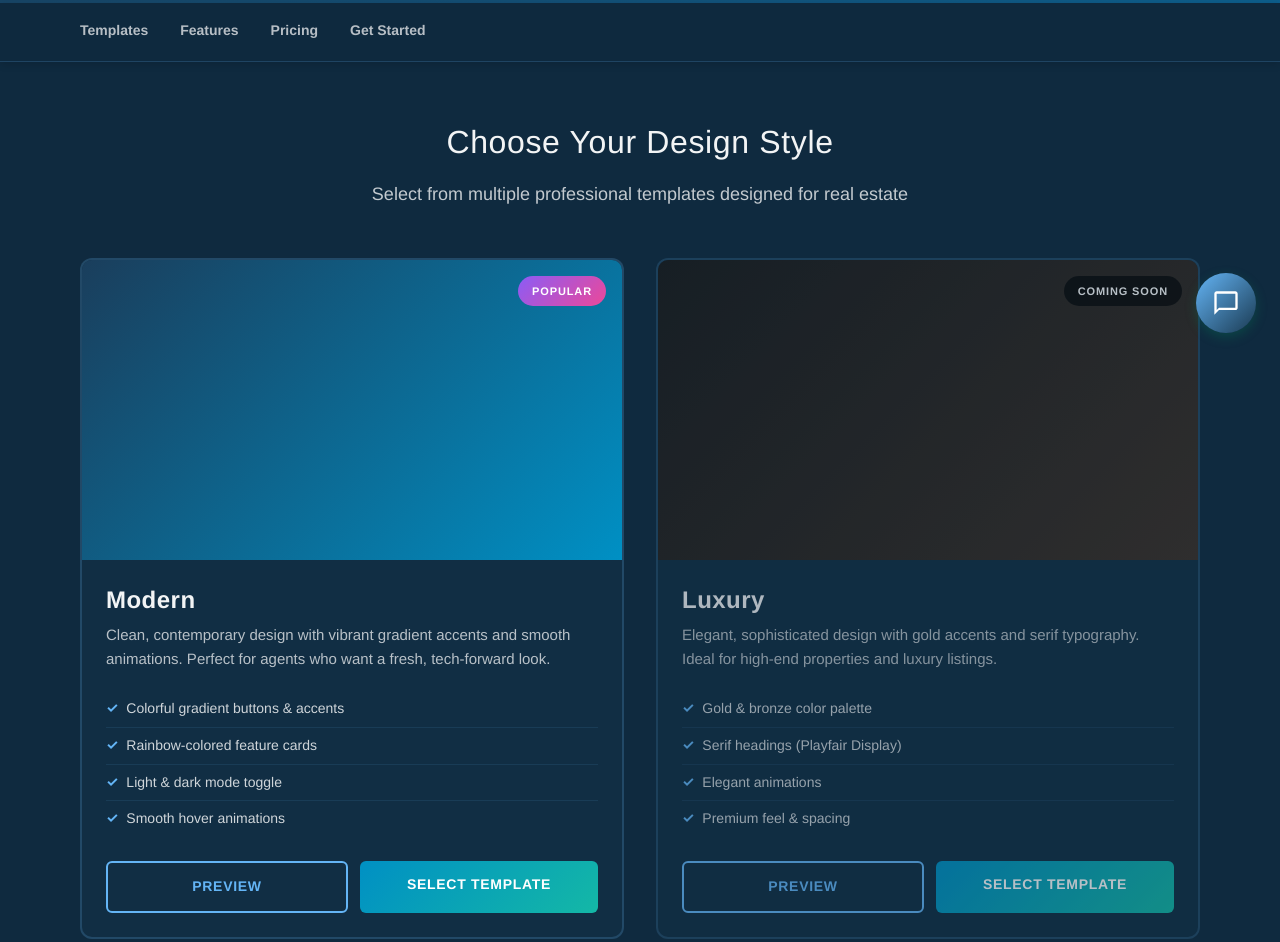
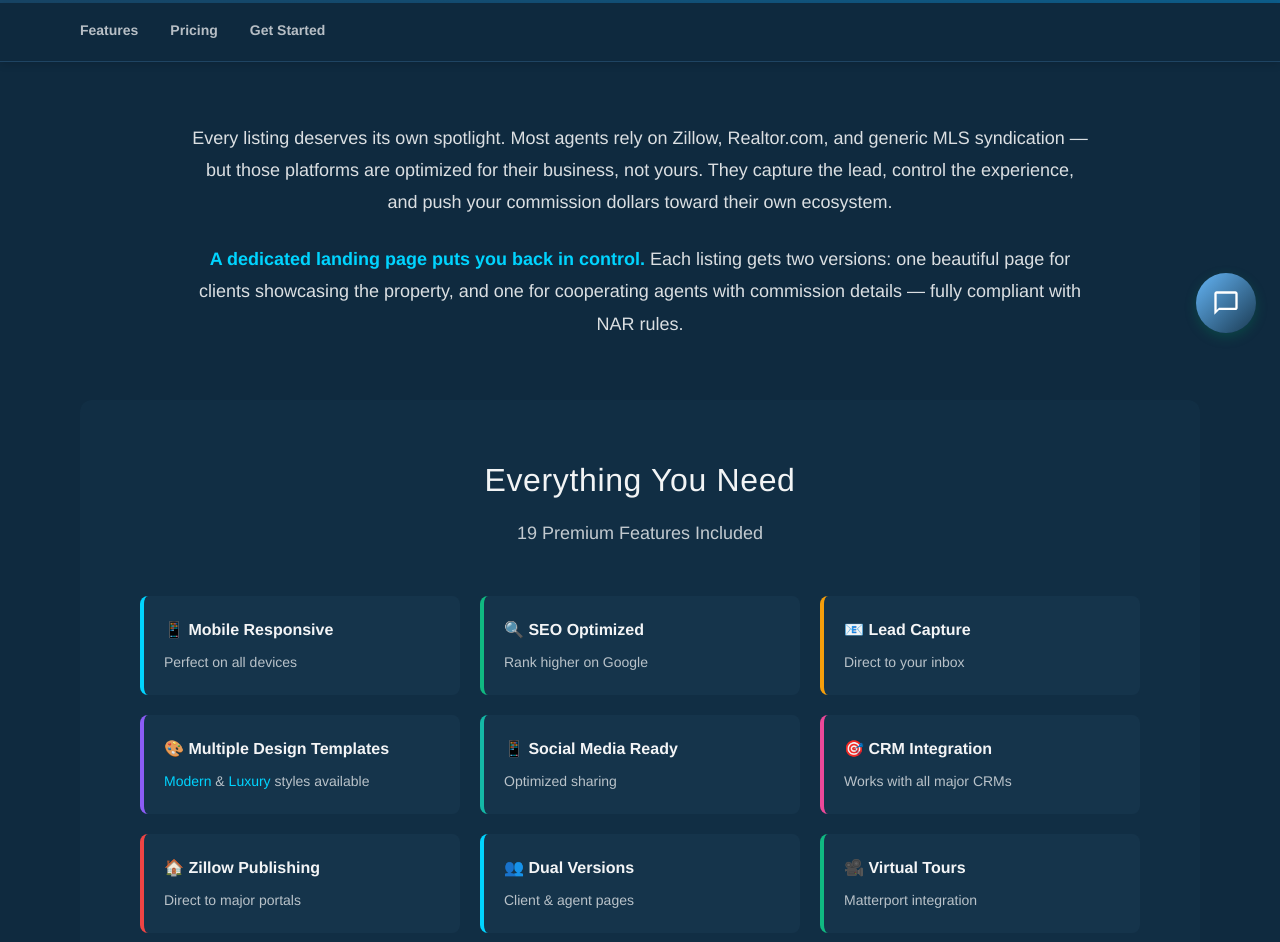
Before and after one commit to benzenoe/Bogen-ai, a website: page public/services/listing-pages.html in a window 1280 px wide. Shown: the part 443-1385 px from the top of the page. Drawn offline with Linux system fonts and the light colour scheme; no server answers.

Commit message:
Restructure listing pages - templates as feature not main focus
- Removed large template showcase section from top
- Added value proposition intro text
- Templates now listed as one of 19 features
- Added preview links in features grid (Modern & Luxury)
- Removed 'Templates' from submenu navigation
- Page now focuses on service benefits first

```diff
--- a/public/services/listing-pages.html
+++ b/public/services/listing-pages.html
@@ -17,7 +17,7 @@
 
     <style>
         /* Scroll offset for anchor links */
-        #features, #pricing, #order, #templates {
+        #features, #pricing, #order {
             scroll-margin-top: 150px;
         }
 
@@ -346,7 +346,6 @@
   <div class="page-submenu">
     <div class="page-submenu-container">
       <nav>
-        <a href="#templates">Templates</a>
         <a href="#features">Features</a>
         <a href="#pricing">Pricing</a>
         <a href="#order">Get Started</a>
@@ -356,56 +355,14 @@
 
   <div class="template-selector">
 
-    <!-- Template Design Options Section -->
-    <div id="templates" style="margin-bottom: 60px;">
-      <h2 style="font-size: 2rem; text-align: center; margin-bottom: 16px; color: rgba(255,255,255,0.95);">Choose Your Design Style</h2>
-      <p style="text-align: center; font-size: 1.125rem; color: rgba(255,255,255,0.75); margin-bottom: 48px;">Select from multiple professional templates designed for real estate</p>
-
-    <div class="templates-grid">
-
-      <!-- Template 1: Modern -->
-      <div class="template-card">
-        <div class="template-preview" style="background: linear-gradient(135deg, #1a3e5c 0%, #0090c4 100%);">
-          <div class="template-badge popular">Popular</div>
-        </div>
-        <div class="template-info">
-          <h3 class="template-name">Modern</h3>
-          <p class="template-desc">Clean, contemporary design with vibrant gradient accents and smooth animations. Perfect for agents who want a fresh, tech-forward look.</p>
-          <ul class="template-features">
-            <li>Colorful gradient buttons & accents</li>
-            <li>Rainbow-colored feature cards</li>
-            <li>Light & dark mode toggle</li>
-            <li>Smooth hover animations</li>
-          </ul>
-          <div class="template-actions">
-            <a href="/templates/modern-listing.html" class="btn-preview" target="_blank">Preview</a>
-            <a href="#order" class="btn-select">Select Template</a>
-          </div>
-        </div>
-      </div>
-
-      <!-- Template 2: Luxury (Coming Soon) -->
-      <div class="template-card" style="opacity: 0.7;">
-        <div class="template-preview" style="background: linear-gradient(135deg, #1a1a1a 0%, #3d3027 100%);">
-          <div class="template-badge">Coming Soon</div>
-        </div>
-        <div class="template-info">
-          <h3 class="template-name">Luxury</h3>
-          <p class="template-desc">Elegant, sophisticated design with gold accents and serif typography. Ideal for high-end properties and luxury listings.</p>
-          <ul class="template-features">
-            <li>Gold & bronze color palette</li>
-            <li>Serif headings (Playfair Display)</li>
-            <li>Elegant animations</li>
-            <li>Premium feel & spacing</li>
-          </ul>
-          <div class="template-actions">
-            <a href="/templates/luxury-listing.html" class="btn-preview" target="_blank">Preview</a>
-            <a href="#order" class="btn-select">Select Template</a>
-          </div>
-        </div>
-      </div>
-
-    </div>
+    <!-- Introduction -->
+    <div style="max-width: 900px; margin: 0 auto 60px; text-align: center;">
+      <p style="font-size: 1.125rem; line-height: 1.8; color: rgba(255,255,255,0.85); margin-bottom: 24px;">
+        Every listing deserves its own spotlight. Most agents rely on Zillow, Realtor.com, and generic MLS syndication — but those platforms are optimized for their business, not yours. They capture the lead, control the experience, and push your commission dollars toward their own ecosystem.
+      </p>
+      <p style="font-size: 1.125rem; line-height: 1.8; color: rgba(255,255,255,0.85);">
+        <strong style="color: #00d4ff;">A dedicated landing page puts you back in control.</strong> Each listing gets two versions: one beautiful page for clients showcasing the property, and one for cooperating agents with commission details — fully compliant with NAR rules.
+      </p>
     </div>
 
     <!-- Features & Pricing Section -->
@@ -427,8 +384,8 @@
           <div style="font-size: 14px; color: rgba(255,255,255,0.7);">Direct to your inbox</div>
         </div>
         <div style="background: rgba(26, 58, 82, 0.5); padding: 20px; border-radius: 8px; border-left: 4px solid #8b5cf6;">
-          <div style="font-weight: 600; margin-bottom: 8px; color: rgba(255,255,255,0.95);">🎨 Multiple Templates</div>
-          <div style="font-size: 14px; color: rgba(255,255,255,0.7);">Modern & Luxury styles</div>
+          <div style="font-weight: 600; margin-bottom: 8px; color: rgba(255,255,255,0.95);">🎨 Multiple Design Templates</div>
+          <div style="font-size: 14px; color: rgba(255,255,255,0.7);"><a href="/templates/modern-listing.html" target="_blank" style="color: #00d4ff; text-decoration: none;">Modern</a> & <a href="/templates/luxury-listing.html" target="_blank" style="color: #00d4ff; text-decoration: none;">Luxury</a> styles available</div>
         </div>
         <div style="background: rgba(26, 58, 82, 0.5); padding: 20px; border-radius: 8px; border-left: 4px solid #14b8a6;">
           <div style="font-weight: 600; margin-bottom: 8px; color: rgba(255,255,255,0.95);">📱 Social Media Ready</div>
```
